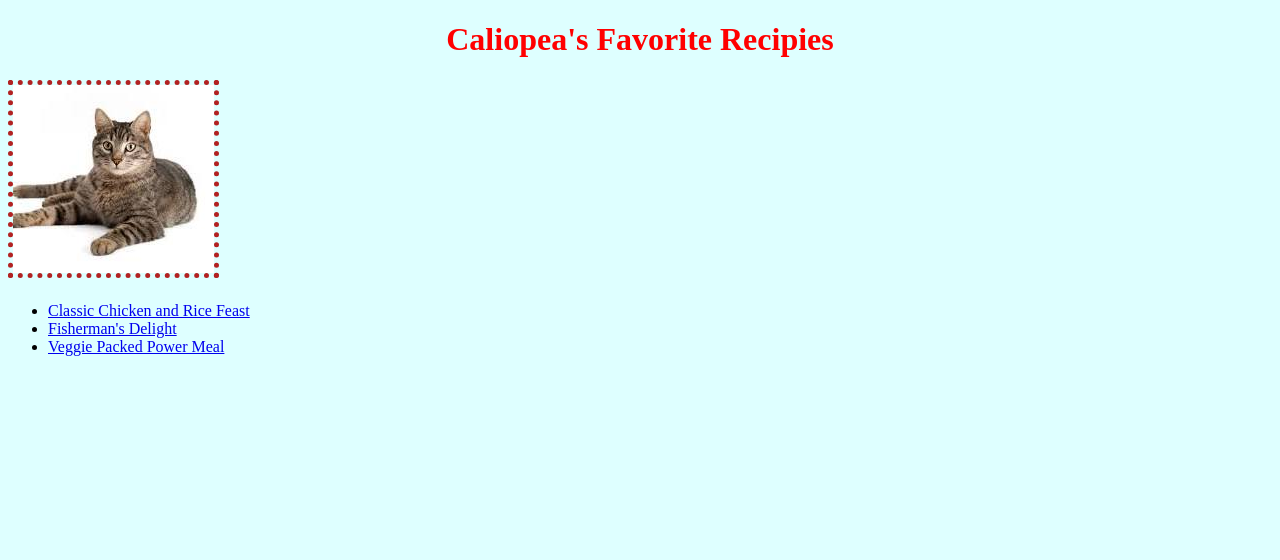
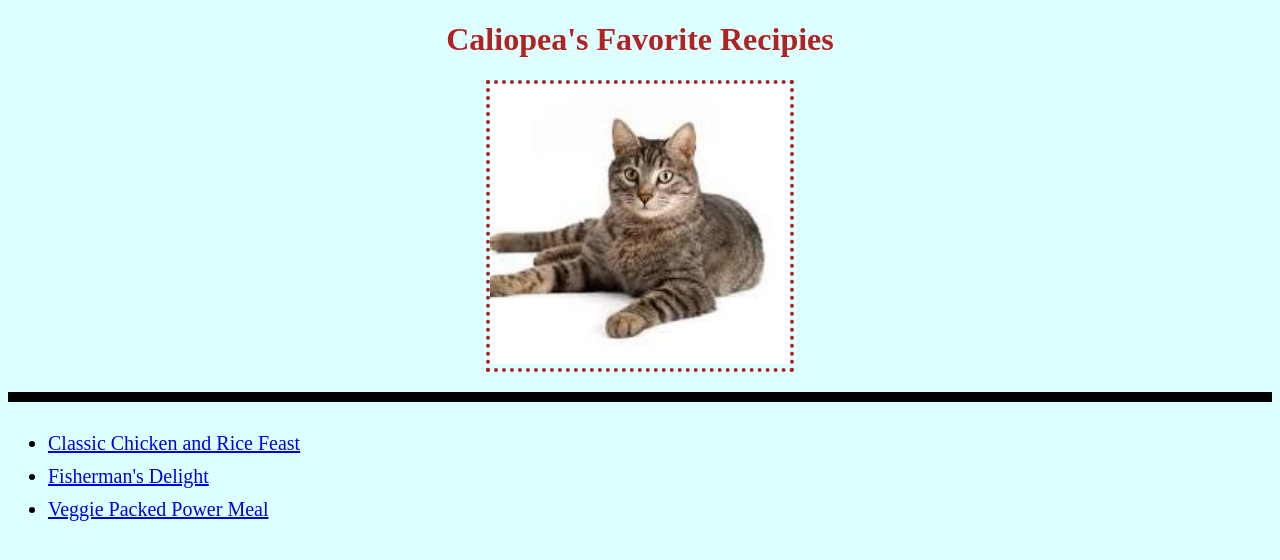
Before and after one commit to novarc0/odin_recipies, a plain HTML site: page index.html in a window 1280 px wide. Drawn offline with Linux system fonts and the light colour scheme.

Commit message:
added more css, borders, img center etc

```diff
--- a/index.html
+++ b/index.html
@@ -8,12 +8,14 @@
 </head>
 <body>
     <h1>Caliopea's Favorite Recipies</h1>
-    <img class="center" src="imgs/tabby_cat.jpeg">
+    <div class="center"><img src="imgs/tabby_cat.jpeg" width="300"></div>
     <p></p>
+
     <ul>
-    <li><a href="recipies/chicken_rice.html">Classic Chicken and Rice Feast</a></li>
-    <li><a href="recipies/fisherman.html">Fisherman's Delight</a></li>
-    <li><a href="recipies/veggie.html">Veggie Packed Power Meal</a></li>
+    <li class="recipe-list"><a href="recipies/chicken_rice.html">Classic Chicken and Rice Feast</a></li>
+    <li class="recipe-list"><a href="recipies/fisherman.html">Fisherman's Delight</a></li>
+    <li class="recipe-list"><a href="recipies/veggie.html">Veggie Packed Power Meal</a></li>
     </ul>
+
 </body>
 </html>
--- a/styles.css
+++ b/styles.css
@@ -1,6 +1,6 @@
 
 h1{
-    color:red;
+    color: firebrick;
     text-align: center;
 }
 
@@ -12,6 +12,7 @@ h3{
 p{
     text-align: center;
     font-size: 20px;
+    border: 5px solid black;
 }
 
 body{
@@ -19,8 +20,22 @@ background-color: rgb(222, 255, 255);
 }
 
 .center{
+    display: block;
+    width: 300px;
+    height: auto;
     margin-left: auto;
     margin-right: auto;
-    border: 5px solid firebrick;
+    border: 4px solid firebrick;
     border-style: dotted;
 }
+
+.recipe-list{
+    font-size: 20px;
+    padding-top: .5em;
+}
+/* .center{
+    width: 400px;
+    height: auto;
+    margin-right: 8em;
+    margin-left: 4em;
+} */
```
Also changed, not shown: recipies/chicken_rice.html (+1 -1 lines).
